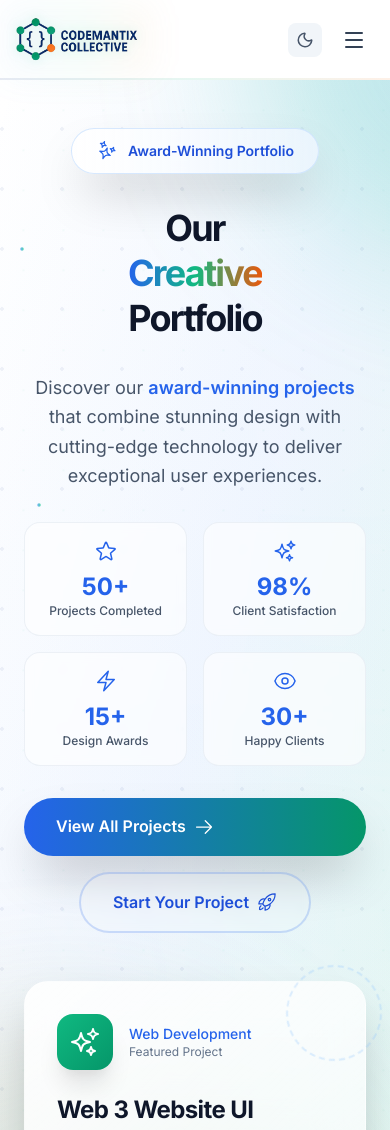
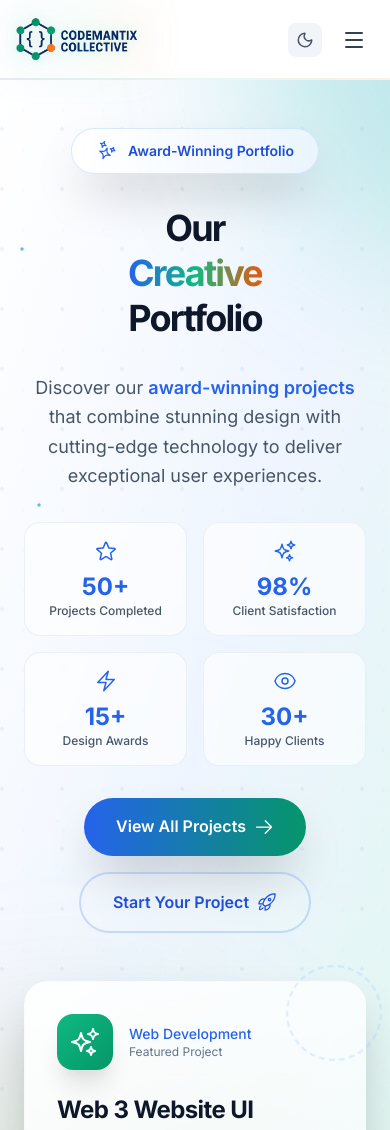
Before and after one commit to Codemantix-collective/collective, a Next.js app: page /projects in a window 390 px wide. Shown: the top 1130 px of the page. Built offline with nearby package versions, Linux system fonts and the light colour scheme.

Commit message:
fix: Center align CTA buttons in ProjectsHero component for better layout

```diff
--- a/src/components/sections/ProjectHer.jsx
+++ b/src/components/sections/ProjectHer.jsx
@@ -294,7 +294,7 @@ export default function ProjectsHero() {
             {/* Enhanced CTA Buttons */}
             <motion.div
               variants={itemVariants}
-              className="flex flex-col gap-4 sm:flex-row sm:justify-center lg:justify-start"
+              className="flex flex-col items-center justify-center gap-4 sm:flex-row lg:justify-start"
             >
               <motion.button
                 whileHover={{ scale: 1.02, y: -1 }}
```
